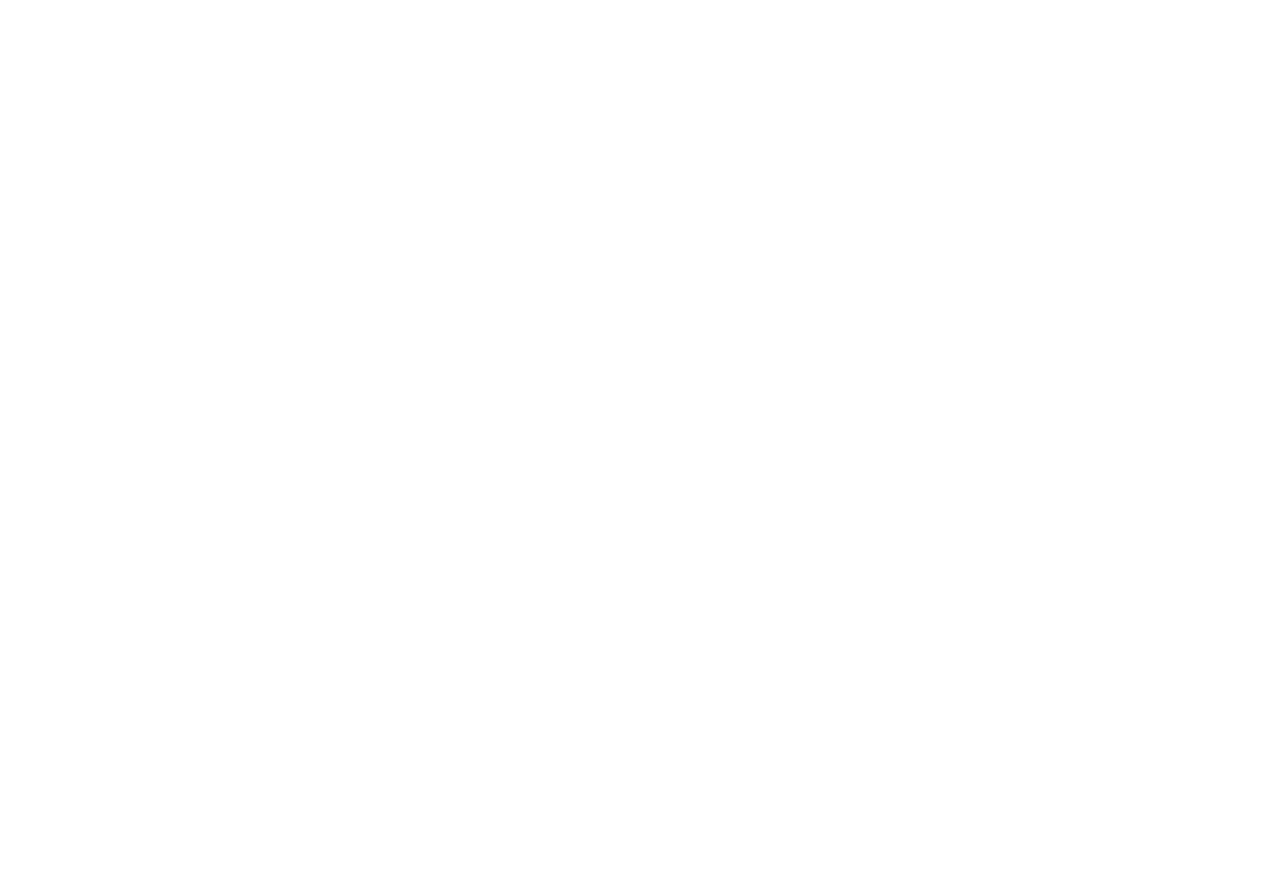
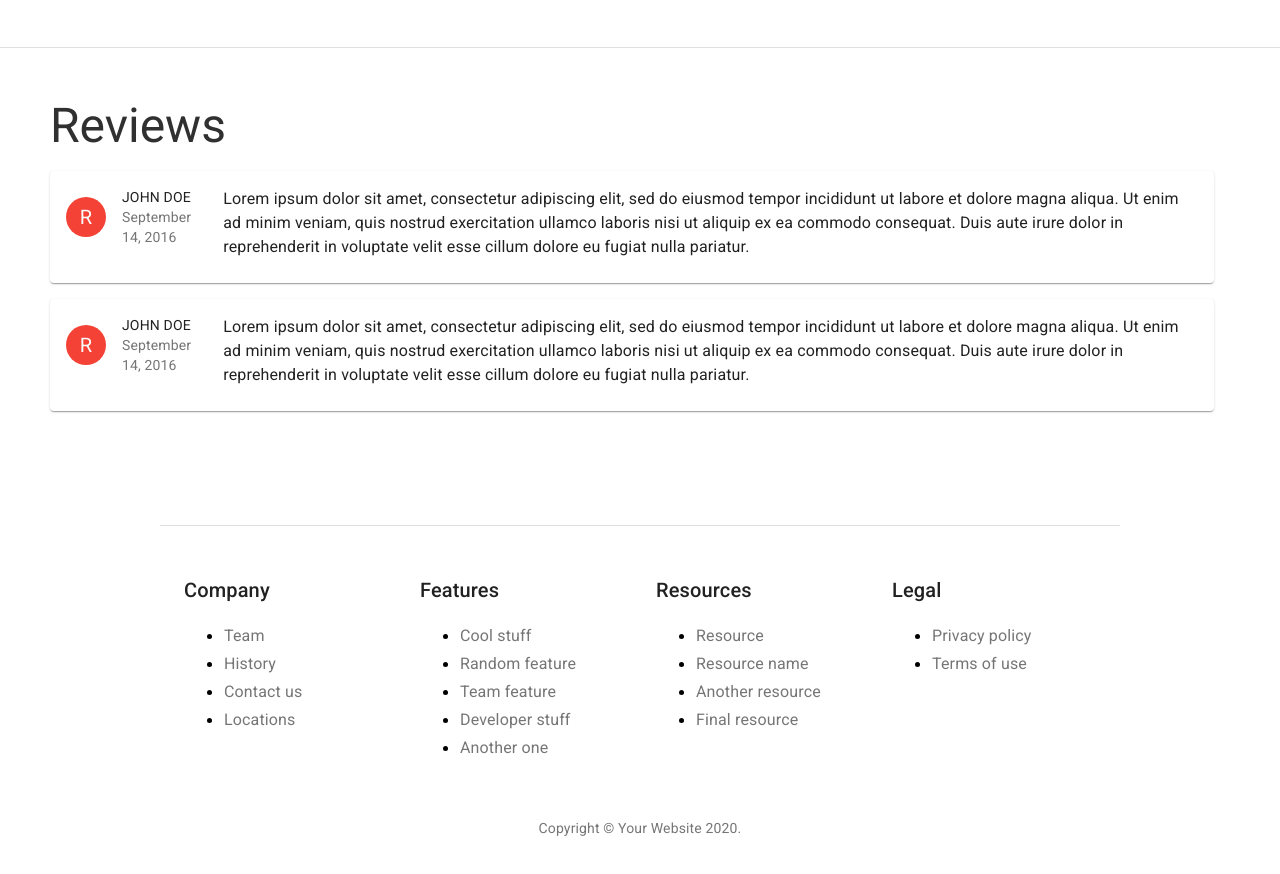
Before and after one commit to OmarMorales71/e-commerce-material-ui, a React (Create React App) app: page /product in a window 1280 px wide. Shown: the part 826-1700 px from the top of the page. Before the commit the page ends 856 px from the top, so only its background shows below. Built offline with nearby package versions, Linux system fonts and the light colour scheme.

Commit message:
Implemented Product Page

```diff
--- a/src/components/Pages/ProductPage.jsx
+++ b/src/components/Pages/ProductPage.jsx
@@ -3,6 +3,8 @@
 import ProductDetail from '../ProductDetail'
 import SimilarProduct from '../SimilarProducts'
 import { Divider } from '@material-ui/core'
+import Reviews from '../Reviews'
+import Footer from '../Footer'
 
 const ProductPage = ({history}) =>{
 
@@ -12,6 +14,9 @@
         <ProductDetail />
         <Divider />
         <SimilarProduct />
+        <Divider />
+        <Reviews />
+        <Footer />
         </>
     )
 }
--- /dev/null
+++ b/src/components/ReviewComment.jsx
@@ -0,0 +1,63 @@
+import React from "react";
+import {
+  Card,
+  CardActionArea,
+  CardHeader,
+  CardContent,
+  Typography,
+} from "@material-ui/core";
+import { red } from "@material-ui/core/colors";
+import Avatar from "@material-ui/core/Avatar";
+import { makeStyles } from "@material-ui/core/styles";
+const useStyles = makeStyles({
+  avatar: {
+    backgroundColor: red[500],
+  },
+  gridContainer: {
+    padding: "50px",
+  },
+  card: {
+    display: "flex",
+  },
+  cardDetails: {
+    flex: 0,
+  },
+  media: {
+    height: "100%",
+    width: "111px",
+  },
+});
+
+const ReviewComment = () => {
+  const classes = useStyles();
+  return (
+
+      <Card className={classes.card}>
+        <div className={classes.cardDetails}>
+          <CardHeader
+            avatar={
+              <Avatar aria-label="profile" className={classes.avatar}>
+                R
+              </Avatar>
+            }
+            title="JOHN DOE"
+            subheader="September 14, 2016"
+          />
+        </div>
+
+        <CardContent>
+          <Typography variant="body1">
+            Lorem ipsum dolor sit amet, consectetur adipiscing elit, sed do
+            eiusmod tempor incididunt ut labore et dolore magna aliqua. Ut enim
+            ad minim veniam, quis nostrud exercitation ullamco laboris nisi ut
+            aliquip ex ea commodo consequat. Duis aute irure dolor in
+            reprehenderit in voluptate velit esse cillum dolore eu fugiat nulla
+            pariatur.
+          </Typography>
+        </CardContent>
+      </Card>
+
+  );
+};
+
+export default ReviewComment;
--- a/src/components/Reviews.jsx
+++ b/src/components/Reviews.jsx
@@ -1,8 +1,34 @@
 import React from 'react'
+import { Grid, Typography, Divider } from '@material-ui/core'
+import {makeStyles} from '@material-ui/core/styles'
+import ReviewComment from './ReviewComment'
 
+const useStyles = makeStyles({
+    gridContainer:{
+        padding: "50px"
+    }
+})
 const Reviews =()=>{
+    const classes = useStyles()
+    return(
+        <Grid container direction="column" className={classes.gridContainer}>
+            <Grid item>
+                <Typography variant="h3" color="secondary" gutterBottom>
+                    Reviews
+                </Typography>
+            </Grid>
+            <Grid item xs={12} container direction="column" justify="center" alignItems="center" spacing={2}>
+                <Grid item>
+                <ReviewComment className={classes.reviewContainer}/>
+                </Grid>
 
-    return(
+                <Grid item>
+                <ReviewComment className={classes.reviewContainer}/>
+                </Grid>
+            </Grid>
 
+        </Grid>
     )
 }
+
+export default Reviews
--- a/src/components/SimilarProducts.jsx
+++ b/src/components/SimilarProducts.jsx
@@ -56,7 +56,7 @@
       className={classes.gridContainer}
     >
       <Grid item xs={12}>
-        <Typography variant="h3" color="secondary" align="center">
+        <Typography variant="h3" color="secondary" align="center" gutterBottom>
           Similar Products
         </Typography>
       </Grid>
```
